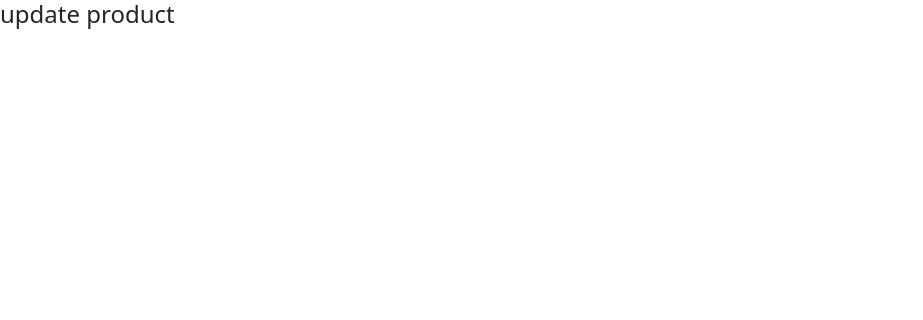
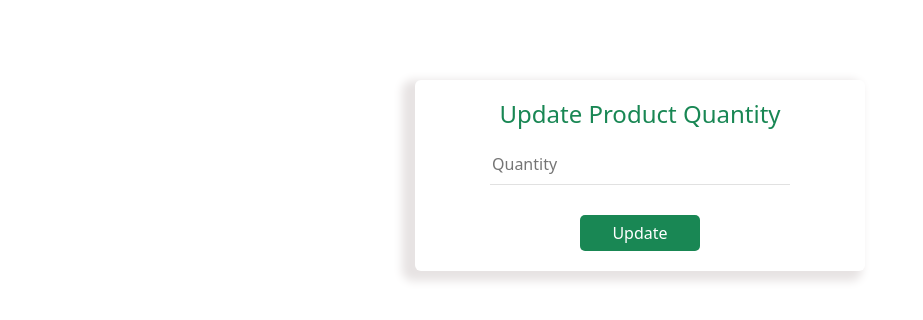
Before and after one commit to laizuakram1/warehouse-management-client, a React (Create React App) app: page /update/1 in a window 1280 px wide. Shown: the top 320 px of the page, without its empty margins (0-923 px from the left). Built offline with nearby package versions, Linux system fonts and the light colour scheme.

Commit message:
re update product quantity

```diff
--- a/src/App.js
+++ b/src/App.js
@@ -12,6 +12,7 @@ import Blog from './pages/Blog/Blog';
 import RequireAuth from './pages/Login/RequireAuth/RequireAuth';
 import { ToastContainer } from 'react-bootstrap';
 import UpdateProduct from './pages/UpdateProduct/UpdateProduct';
+
 
 
 
--- a/src/pages/DisplayAllInventory/DisplayAllInventory.js
+++ b/src/pages/DisplayAllInventory/DisplayAllInventory.js
@@ -1,8 +1,10 @@
 import React from 'react';
-import { Button } from 'react-bootstrap';
+import { Link } from 'react-router-dom';
 
 const DisplayAllInventory = ({ item }) => {
-    const {image, name, price, quantity, supplier, description} = item;
+    const {image, name, price, quantity, supplier, description,} = item;
+
+
     return (
         <div className='inventory-items'>
             <div>
@@ -17,7 +19,7 @@ const DisplayAllInventory = ({ item }) => {
 
             </div>
             <div className='mt-5'>
-                <Button className='updateBtn'>Delete</Button>
+               <Link to='/delete/:id' >Delete</Link>
             </div>
         </div>
     );
--- a/src/pages/Home/Inventory/Inventory.js
+++ b/src/pages/Home/Inventory/Inventory.js
@@ -4,7 +4,6 @@ import ShowInventory from '../ShowInventory/ShowInventory';
 
 const Inventory = () => {
     const [items, setItems] = useState([]);
-    console.log(items);
 
     useEffect(() => {
         fetch(`https://pure-coast-15289.herokuapp.com/products`)
--- a/src/pages/Home/ShowInventory/ShowInventory.css
+++ b/src/pages/Home/ShowInventory/ShowInventory.css
@@ -18,17 +18,3 @@
 .inventory-items p{
 margin-bottom:5px;
 }
-
-.updateBtn{
-    background-color: #B0E0E6;
-    color:black;
-    border:none;
-    width:280px;
-    position:absolute;
-    left:0;
-    bottom:0;
-    z-index: -1;
-    border-bottom-left-radius: 5px;
-    border-bottom-right-radius: 5px;
-
-}
--- a/src/pages/UpdateProduct/UpdateProduct.js
+++ b/src/pages/UpdateProduct/UpdateProduct.js
@@ -1,15 +1,47 @@
-import React from 'react';
+import React, { useState } from 'react';
+import { Button } from 'react-bootstrap';
+import { useForm, } from 'react-hook-form';
 import { useParams } from 'react-router-dom';
 
 const UpdateProduct = () => {
-    const {id} = useParams();
+    const { id } = useParams();
+    const { register, handleSubmit } = useForm();
+    const onSubmit = data => {
+        console.log(data);
+
+        const url = `https://pure-coast-15289.herokuapp.com/product/${id}`;
+
+        fetch(url,{
+            method:'PUT',
+            headers:{
+                'content-type':'application/json'
+            },
+            body:JSON.stringify(data)
+
+        })
+        .then(res => res.json)
+        .then(result => {
+            console.log(result);
+
+        })
+
+}
 
 
-    return (
-        <div>
-            <h4>update product</h4>
-        </div>
-    );
+return (
+    <div>
+
+        <form className='addForm' onSubmit={handleSubmit(onSubmit)}>
+            <h4 className='text-center text-success mb-3'>Update Product Quantity</h4>
+            <input placeholder='Quantity' type="number" {...register("quantity")} />
+
+            <div className='text-center'>
+                <Button type='submit' className='AddBtn btn-success'>Update</Button>
+            </div>
+        </form>
+
+    </div>
+);
 };
 
-export default UpdateProduct;
+export default UpdateProduct; <h2>Update Product</h2>
```
